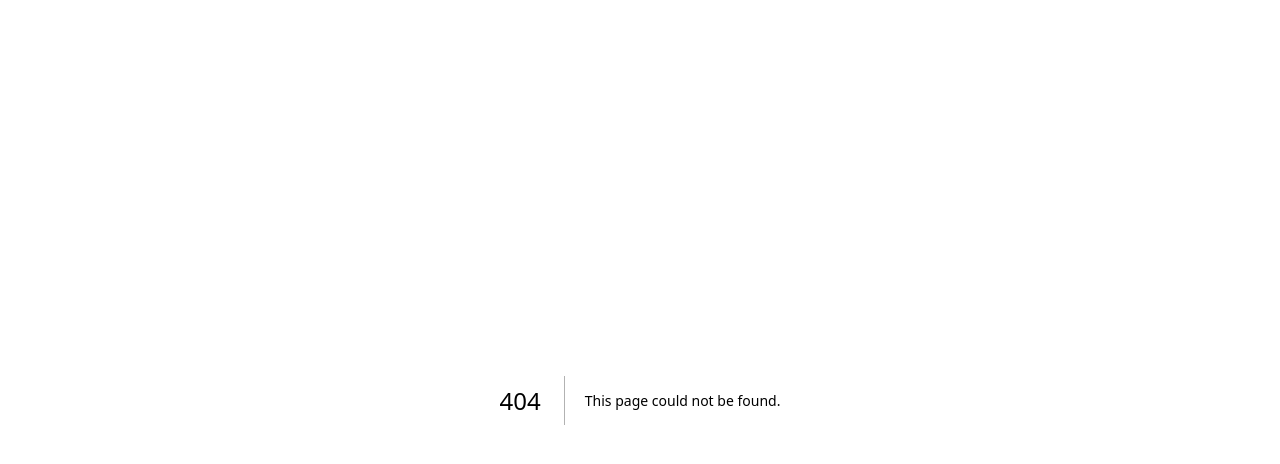
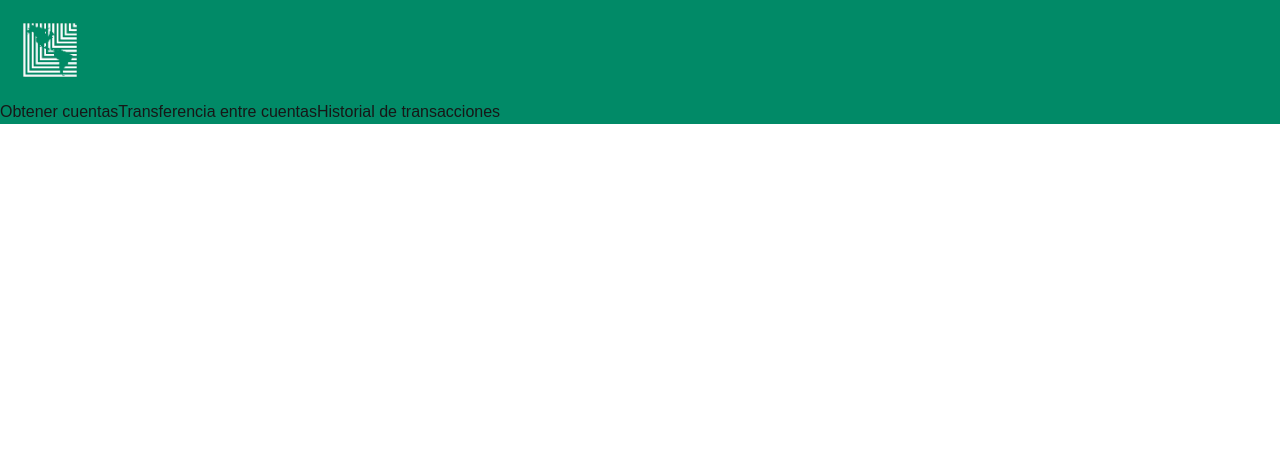
Before and after one commit to Elomolina/technical-test-frontend, a Next.js app: page /historial in a window 1280 px wide. Before the commit this address had no page. Shown: the top 464 px of the page. Built offline with nearby package versions, Linux system fonts and the light colour scheme.

Commit message:
feat(components/Navbar.tsx): added style to navbar

```diff
--- a/src/components/Navbar.tsx
+++ b/src/components/Navbar.tsx
@@ -11,23 +11,21 @@ function Navbar() {
             <Image src="/lafise_logo.png" alt="logo" width={100} height={50} />
           </Link>
         </div>
-
-        {/* Navigation Links */}
         <div className="md:flex space-x-4 navigation-link">
           <Link
-            href="/"
+            href="/obtener_cuenta"
             className="text-white hover:bg-gray-700 px-3 py-2 rounded-md"
           >
             Obtener cuentas
           </Link>
           <Link
-            href="/about"
+            href="/transferencia"
             className="text-white hover:bg-gray-700 px-3 py-2 rounded-md"
           >
             Transferencia entre cuentas
           </Link>
           <Link
-            href="/services"
+            href="/historial"
             className="text-white hover:bg-gray-700 px-3 py-2 rounded-md"
           >
             Historial de transacciones
--- /dev/null
+++ b/src/pages/historial.tsx
@@ -0,0 +1,11 @@
+import React from "react";
+import Navbar from "@/components/Navbar";
+const historial = () => {
+  return (
+    <main>
+      <Navbar></Navbar>
+    </main>
+  );
+};
+
+export default historial;
--- a/src/styles/globals.css
+++ b/src/styles/globals.css
@@ -28,7 +28,15 @@ body {
 {
   background-color: #018a67;
 }
-
+.main-obtener
+{
+  margin: 1em;
+}
+.main-obtener h1
+{
+  font-size: 1.5rem;
+  font-weight: bold;
+}
 @media(max-width:600px)
 {
   .navigation-link
```
Also changed, not shown: src/pages/obtener_cuenta.tsx (added, +14 -0 lines), src/pages/transferencia.tsx (added, +11 -0 lines).
